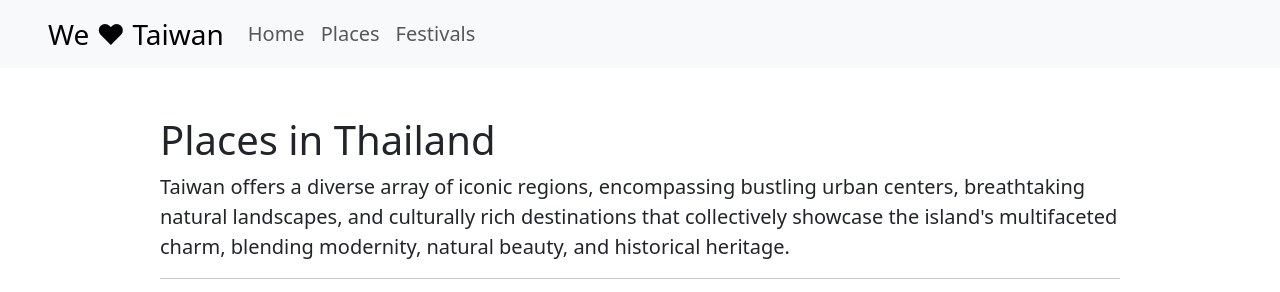
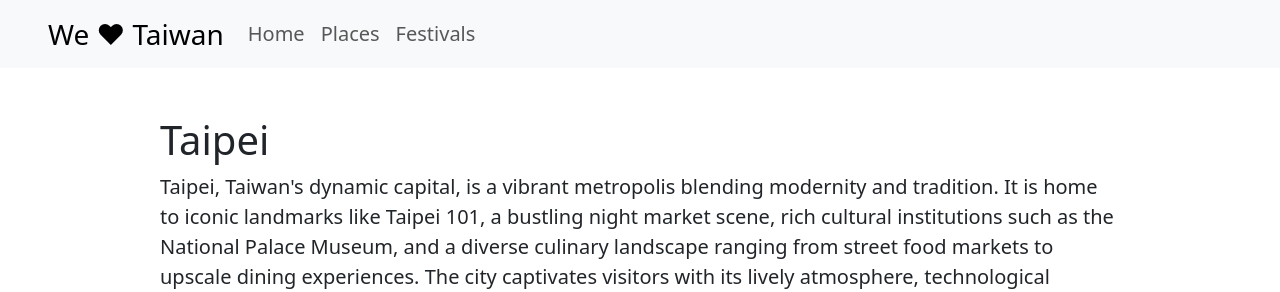
Before and after one commit to mozes-lol/iLoveTaiwan, a plain HTML site: page places.html in a window 1280 px wide. Shown: the top 292 px of the page. Drawn offline with nearby package versions, Linux system fonts and the light colour scheme.

Commit message:
finishing touches

```diff
--- a/places.html
+++ b/places.html
@@ -29,9 +29,6 @@
   </div>
 </nav>
 <div class="my-5 mx-auto fs-5" style="width: 75%;">
-  <h1>Places in Thailand</h1>
-  <p>Taiwan offers a diverse array of iconic regions, encompassing bustling urban centers, breathtaking natural landscapes, and culturally rich destinations that collectively showcase the island's multifaceted charm, blending modernity, natural beauty, and historical heritage.</p>
-  <hr>
   <h1>Taipei</h1>
   <p>Taipei, Taiwan's dynamic capital, is a vibrant metropolis blending modernity and tradition. It is home to iconic landmarks like Taipei 101, a bustling night market scene, rich cultural institutions such as the National Palace Museum, and a diverse culinary landscape ranging from street food markets to upscale dining experiences. The city captivates visitors with its lively atmosphere, technological advancements, and a deep-rooted cultural heritage.</p>
   <!--Row of Cards-->
```
Also changed, not shown: festivals.html (+3 -0 lines), images/jumbotronimg.jpg (added).
